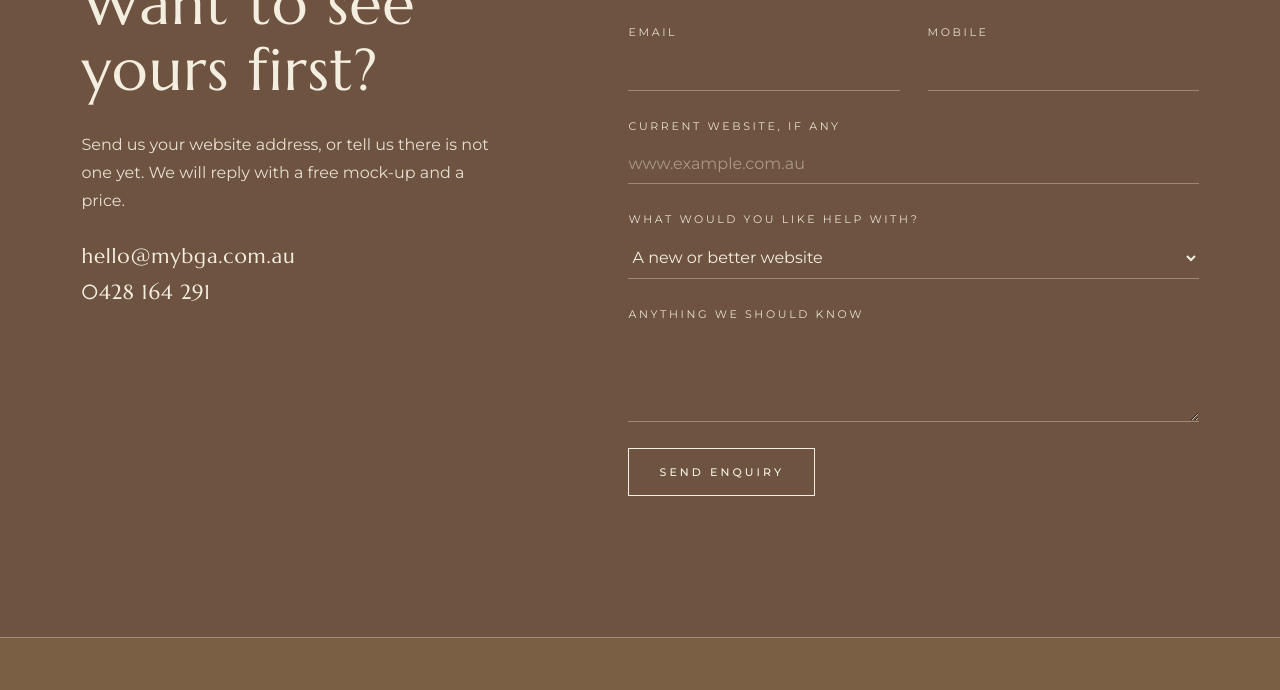
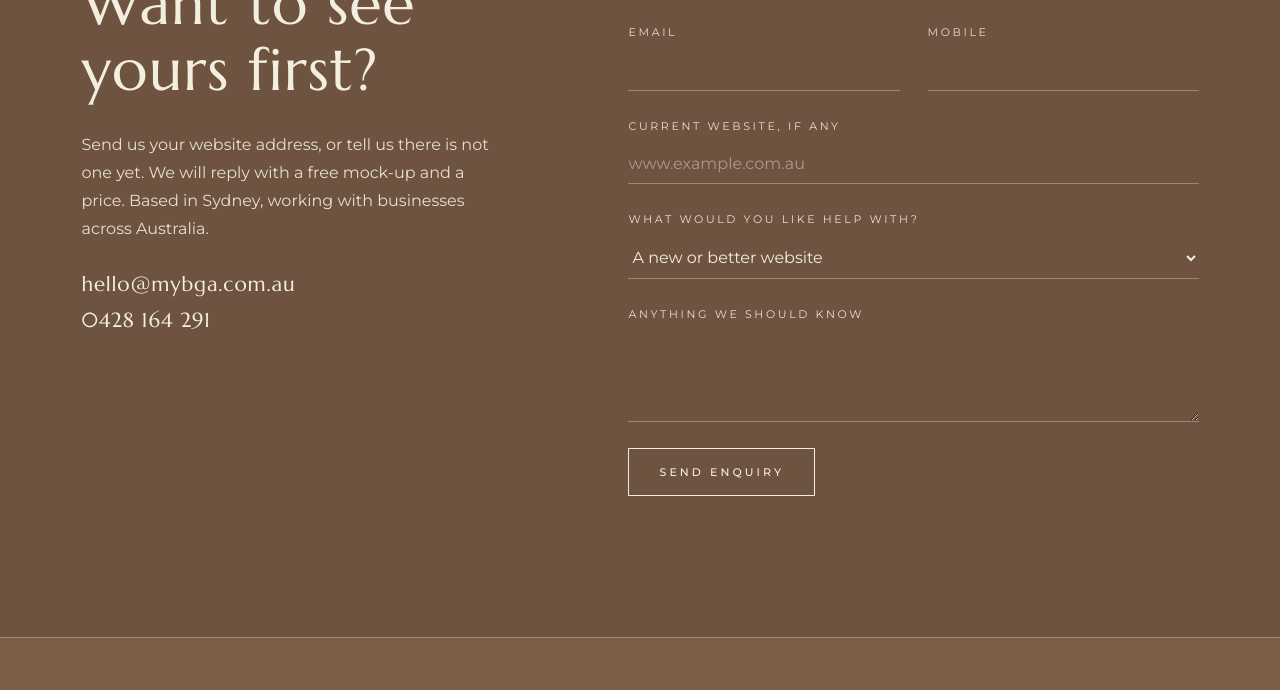
Before and after one commit to Mosha1103/mybga-site, a plain HTML site: page index.html in a window 1280 px wide. Shown: the part 7885-8575 px from the top of the page. Drawn offline with nearby package versions, Linux system fonts and the light colour scheme; animation ran at ten frames a second.

Commit message:
Say we work with businesses across Australia
Co-Authored-By: Claude Opus 5.5 <noreply@anthropic.com>
Claude-Session: https://claude.ai/code/session_01BbKU1nh3zXy8qAWueT7VpQ

```diff
--- a/index.html
+++ b/index.html
@@ -3,7 +3,7 @@
 <head>
 <meta charset="utf-8">
 <meta name="viewport" content="width=device-width, initial-scale=1, viewport-fit=cover">
-<meta name="description" content="MYBGA builds clear, mobile-friendly websites, online booking and ordering, and gives straight-talking business advice to small businesses in Sydney. Free mock-up first, price up front.">
+<meta name="description" content="MYBGA builds clear, mobile-friendly websites, online booking and ordering, and gives straight-talking business advice to small businesses in Sydney and across Australia. Free mock-up first, price up front.">
 <meta property="og:type" content="website">
 <meta property="og:title" content="MYBGA | Making your business great again">
 <meta property="og:description" content="Websites, online booking and business advice for small businesses in Sydney. Free mock-up first.">
@@ -279,7 +279,7 @@ footer .fnav a{font-size:11px;letter-spacing:.22em}
 <div class="rv">
 <p class="label">Contact</p>
 <h2 style="margin-bottom:28px">Want to see yours first?</h2>
-<p class="muted">Send us your website address, or tell us there is not one yet. We will reply with a free mock-up and a price.</p>
+<p class="muted">Send us your website address, or tell us there is not one yet. We will reply with a free mock-up and a price. Based in Sydney, working with businesses across Australia.</p>
 <p class="mail"><a href="mailto:hello@mybga.com.au">hello@mybga.com.au</a><br><a href="tel:+61428164291">0428 164 291</a></p>
 </div>
 <form id="f" class="rv">
```
